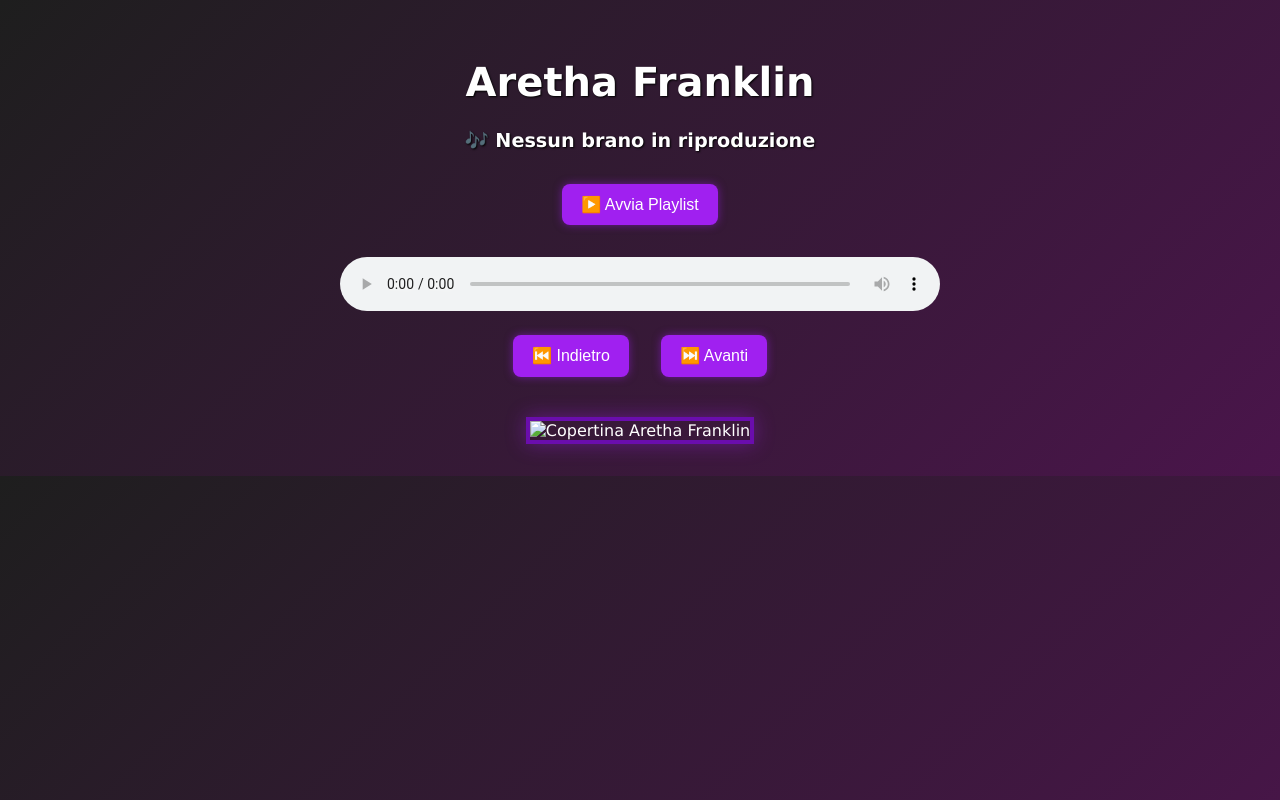
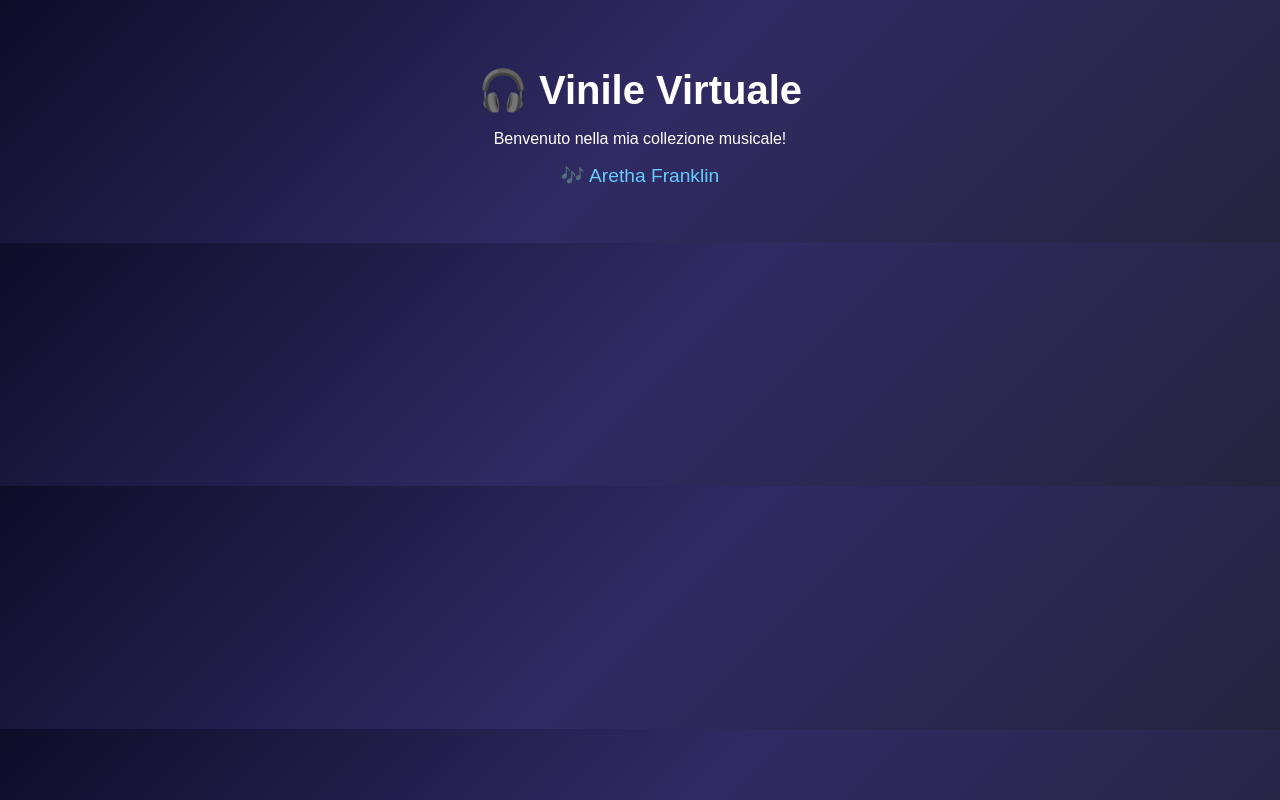
Before and after one commit to occhi0/vinile-virtuale, a plain HTML site: page Index.html in a window 1280 px wide. Drawn offline with Linux system fonts and the light colour scheme.

Commit message:
Update Index.html

```diff
--- a/Index.html
+++ b/Index.html
@@ -3,146 +3,41 @@
 <head>
   <meta charset="UTF-8" />
   <meta name="viewport" content="width=device-width, initial-scale=1.0" />
-  <title>Aretha Franklin - Playlist</title>
+  <title>Vinile Virtuale</title>
   <style>
     body {
-      margin: 0;
+      background: linear-gradient(135deg, #0f0c29, #302b63, #24243e);
+      color: white;
+      font-family: sans-serif;
+      text-align: center;
       padding: 2rem;
-      font-family: 'Verdana', sans-serif;
-      background: linear-gradient(135deg, #1e1e1e, #4a154b);
-      color: #ffffff;
-      text-align: center;
     }
-
     h1 {
       font-size: 2.5rem;
-      margin-bottom: 0.5rem;
-      text-shadow: 1px 1px 2px #000;
+      margin-bottom: 1rem;
     }
-
-    #now-playing {
-      margin: 1.5rem 0;
-      font-weight: bold;
+    .album {
+      margin: 1rem;
+    }
+    a {
+      color: #66ccff;
+      text-decoration: none;
       font-size: 1.2rem;
-      text-shadow: 1px 1px 2px #000;
     }
-
-    audio {
-      width: 100%;
-      max-width: 600px;
-      margin: 1rem auto;
-      display: block;
-    }
-
-    button {
-      margin: 0.5rem;
-      padding: 0.7rem 1.2rem;
-      font-size: 1rem;
-      border-radius: 8px;
-      border: none;
-      background: #a020f0;
-      color: white;
-      cursor: pointer;
-      box-shadow: 0 0 8px rgba(160, 32, 240, 0.5);
-      transition: background 0.3s, transform 0.2s;
-    }
-
-    button:hover {
-      background: #6a0dad;
-      transform: scale(1.05);
-    }
-
-    .cover {
-      margin-top: 2rem;
-    }
-
-    .cover img {
-      max-width: 300px;
-      width: 100%;
-      height: auto;
-      border: 4px solid #6a0dad;
-      box-shadow: 0 0 20px rgba(160, 32, 240, 0.4);
+    a:hover {
+      text-decoration: underline;
     }
   </style>
 </head>
 <body>
+  <h1>🎧 Vinile Virtuale</h1>
+  <p>Benvenuto nella mia collezione musicale!</p>
 
-  <h1>Aretha Franklin</h1>
-  <p id="now-playing">🎶 Nessun brano in riproduzione</p>
-
-  <div style="margin: 1.5rem 0;">
-    <button onclick="startPlaylist()">▶️ Avvia Playlist</button>
+  <div class="album">
+    <a href="aretha_franklin/index.html">🎶 Aretha Franklin</a>
   </div>
 
-  <audio id="player" controls></audio>
-
-  <div style="margin-top: 1rem; display: flex; justify-content: center; gap: 1rem;">
-    <button onclick="previousTrack()">⏮️ Indietro</button>
-    <button onclick="nextTrack()">⏭️ Avanti</button>
-  </div>
-
-  <div class="cover">
-    <img src="cover.jpg" alt="Copertina Aretha Franklin">
-  </div>
-
-  <script>
-    const playlist = [
-      { title: "[You Make Me Feel Like] A Natural Woman", file: "aretha_franklin/[You Make Me Feel Like] A Natural Woman.mp3" },
-      { title: "Chain of Fools", file: "aretha_franklin/Chain of Fools.mp3" },
-      { title: "Don't Play That Song", file: "aretha_franklin/Don't Play That Song.mp3" },
-      { title: "Fredoom", file: "aretha_franklin/Fredoom.mp3" },
-      { title: "Good Times", file: "aretha_franklin/Good Times.mp3" },
-      { title: "I Never Loved a Man", file: "aretha_franklin/I Never Loved a Man.mp3" },
-      { title: "I Say a Little Prayer", file: "aretha_franklin/I Say a Little Prayer.mp3" },
-      { title: "Oh No Not My Baby", file: "aretha_franklin/Oh No Not My Baby.mp3" },
-      { title: "Respect", file: "aretha_franklin/Respect.mp3" },
-      { title: "Somewhere Over The Rainbow", file: "aretha_franklin/Somewhere Over The Rainbow.mp3" },
-      { title: "Son of a Preacher Man", file: "aretha_franklin/Son of a Preacher Man.mp3" },
-      { title: "Spanish Harlem", file: "aretha_franklin/Spanish Harlem.mp3" },
-      { title: "The House That Jack Built", file: "aretha_franklin/The House That Jack Built.mp3" },
-      { title: "Think", file: "aretha_franklin/Think.mp3" },
-      { title: "Until You Come Back to Me", file: "aretha_franklin/Until You Come Back to Me.mp3" }
-    ];
-
-    let current = 0;
-    const player = document.getElementById('player');
-    const nowPlaying = document.getElementById('now-playing');
-
-    function playCurrentTrack() {
-      const track = playlist[current];
-      player.src = track.file;
-      nowPlaying.textContent = `🎶 In riproduzione: ${track.title}`;
-      player.play();
-    }
-
-    function startPlaylist() {
-      current = 0;
-      playCurrentTrack();
-    }
-
-    function nextTrack() {
-      if (current < playlist.length - 1) {
-        current++;
-        playCurrentTrack();
-      }
-    }
-
-    function previousTrack() {
-      if (current > 0) {
-        current--;
-        playCurrentTrack();
-      }
-    }
-
-    player.addEventListener('ended', () => {
-      if (current < playlist.length - 1) {
-        current++;
-        playCurrentTrack();
-      } else {
-        nowPlaying.textContent = '🎵 Playlist terminata.';
-      }
-    });
-  </script>
+  <!-- altri album qui -->
 
 </body>
 </html>
```
